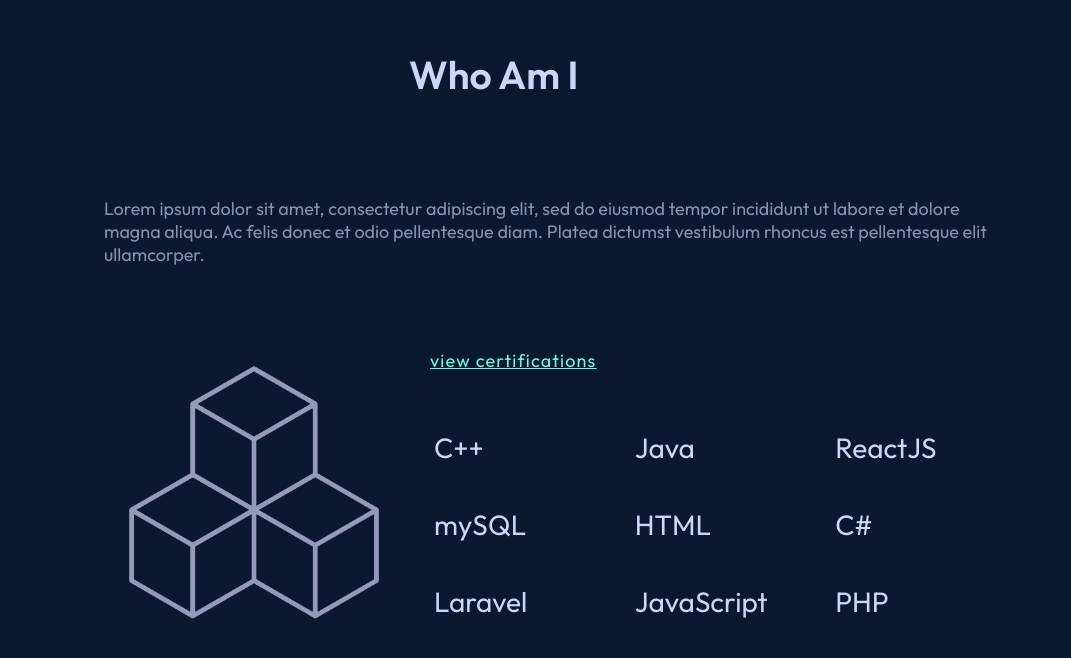
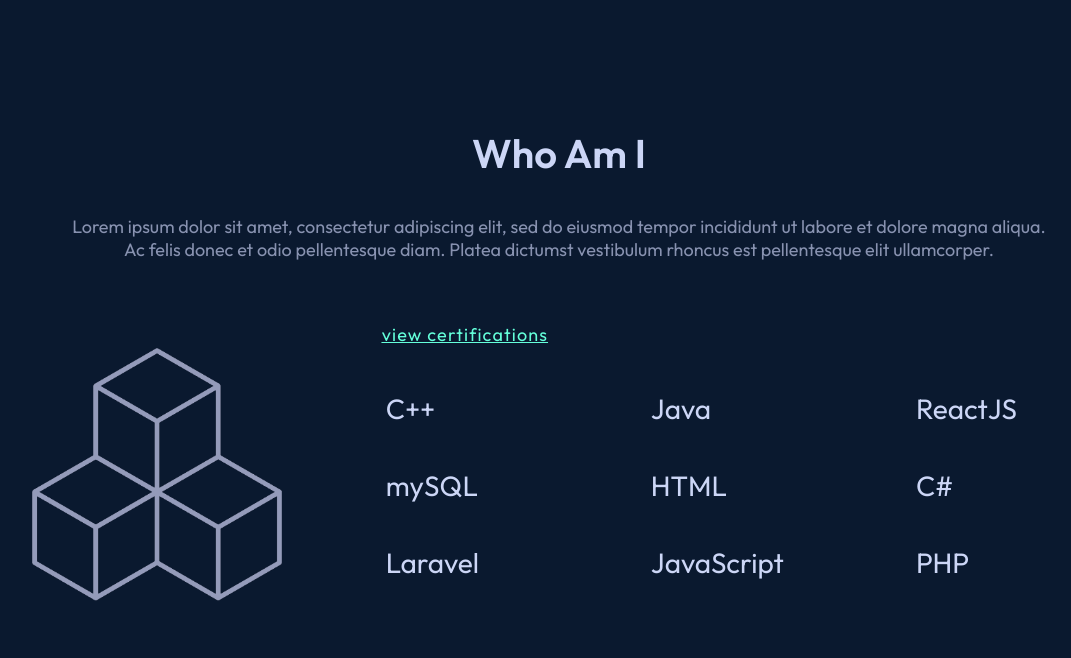
Before and after one commit to CapstoneTeamGreen/website_frontend, a React (Create React App) app: page / in a window 1280 px wide. Shown: the part 810-1468 px from the top of the page, without its empty margins (81-1152 px from the left). Built offline with nearby package versions, Linux system fonts and the light colour scheme; no server answers.

Commit message:
CSS style cleanup for About and Contact

```diff
--- a/src/components/About/AboutElements.js
+++ b/src/components/About/AboutElements.js
@@ -1,12 +1,6 @@
 import styled from 'styled-components';
 
 export const AboutContainer = styled.div`
-    /* text-align: center; */
-    /* background-color: #0A192F; */
-    /* color: #CCD6F6; */
-    /* padding: 8px 24px; */
-    /* height: 80vh; */
-
     background: #0A192F;
     display: flex;
     flex-direction: column;
@@ -21,34 +15,38 @@
 
 export const AboutGrid = styled.div`
     display: grid;
-    grid-template-columns: 0.5fr 1fr 1fr 1fr 0.5fr;
-    grid-template-rows: 1.4fr 0.6fr 0.7fr 0.9fr 1.3fr 1fr 1fr;
-    gap: 10px 5px;
+    grid-template-columns: 1fr 1fr 1fr;
+    grid-template-rows: 0.5fr 0.6fr 0.7fr 0.9fr 1.3fr 1fr 1fr;
+    gap: 5px 5px;
     grid-auto-flow: column;
     grid-template-areas:
-    ". . grid-header . ."
-    ". grid-blurb grid-blurb grid-blurb ."
-    ". grid-blurb grid-blurb grid-blurb ."
-    ". grid-image grid-view-toggle grid-view-toggle ."
-    ". grid-image grid-skills grid-skills ."
-    ". grid-image grid-skills grid-skills ."
-    ". grid-image grid-skills grid-skills .";
+    ". grid-header ."
+    "grid-blurb grid-blurb grid-blurb"
+    "grid-blurb grid-blurb grid-blurb"
+    "grid-image grid-view-toggle grid-view-toggle"
+    "grid-image grid-skills grid-skills"
+    "grid-image grid-skills grid-skills"
+    "grid-image grid-skills grid-skills";
+    max-width: 1200px;
 `
 
-export const AboutHeader = styled.div`
-    max-height: 100px;
+export const AboutHeader = styled.header`
+    display: flex;
+    align-items: center;
+    justify-content: center;
     grid-area: grid-header;
-    font-size: calc(10px + 2vmin);
+    font-size: calc(24px + 2vmin);
+    font-weight: bold;
 
     color: #CCD6F6;
 `
 
-export const AboutBlurb = styled.div`
+export const AboutBlurb = styled.p`
     grid-area: grid-blurb;
-    margin-top: 30px;
-    margin-bottom: 40px;
     font-size: calc(10px + 1vmin);
-
+    text-align: center;
+    margin: 2rem;
+    padding: 0px 70px 0px 70px;
     color: #8892B0;
 `
 
--- a/src/components/About/index.js
+++ b/src/components/About/index.js
@@ -23,32 +23,24 @@
 
   return (
     <AboutContainer id="about">
-
       <AboutGrid>
-        <AboutHeader><h2>{title}</h2></AboutHeader>
-
+        <AboutHeader>{title}</AboutHeader>
         <AboutBlurb>{blurb}</AboutBlurb>
-
         <AboutImageLocation>
           <AboutImage>
             <AboutImg src={ altSkills ? arrows : cube } alt="grid image" />
           </AboutImage>
         </AboutImageLocation>
-
         <AboutToggleText>
           <ButtonToggle onClick={toggleViews}>
             {altSkills ? 'view technologies' : 'view certifications'}
           </ButtonToggle>
         </AboutToggleText>
-
         <SkillsSection>
-
           {altSkills ?
           <CertificationsGridLayout><Certifications/></CertificationsGridLayout> :
           <TechnologiesGridLayout><Technologies/></TechnologiesGridLayout>}
-
         </SkillsSection>
-
     </AboutGrid>
   </AboutContainer>
   )
--- a/src/components/Contact/ContactElements.js
+++ b/src/components/Contact/ContactElements.js
@@ -1,7 +1,6 @@
 import styled from "styled-components";
 
 export const ContactContainer = styled.div`
-
     background: #0A192F;
     display: flex;
     flex-direction: column;
--- a/src/components/Contact/index.js
+++ b/src/components/Contact/index.js
@@ -11,15 +11,12 @@
 const Contact = ({ body }) => {
   return (
     <ContactContainer id="contact">
-
         <ContactContent>
             <ContactHeader>Reach out</ContactHeader>
             <ContactP>{body}</ContactP>
-
             <ButtonWrapper>
                 <ContactButton>email me</ContactButton>
             </ButtonWrapper>
-
         </ContactContent>
     </ContactContainer>
   )
```
